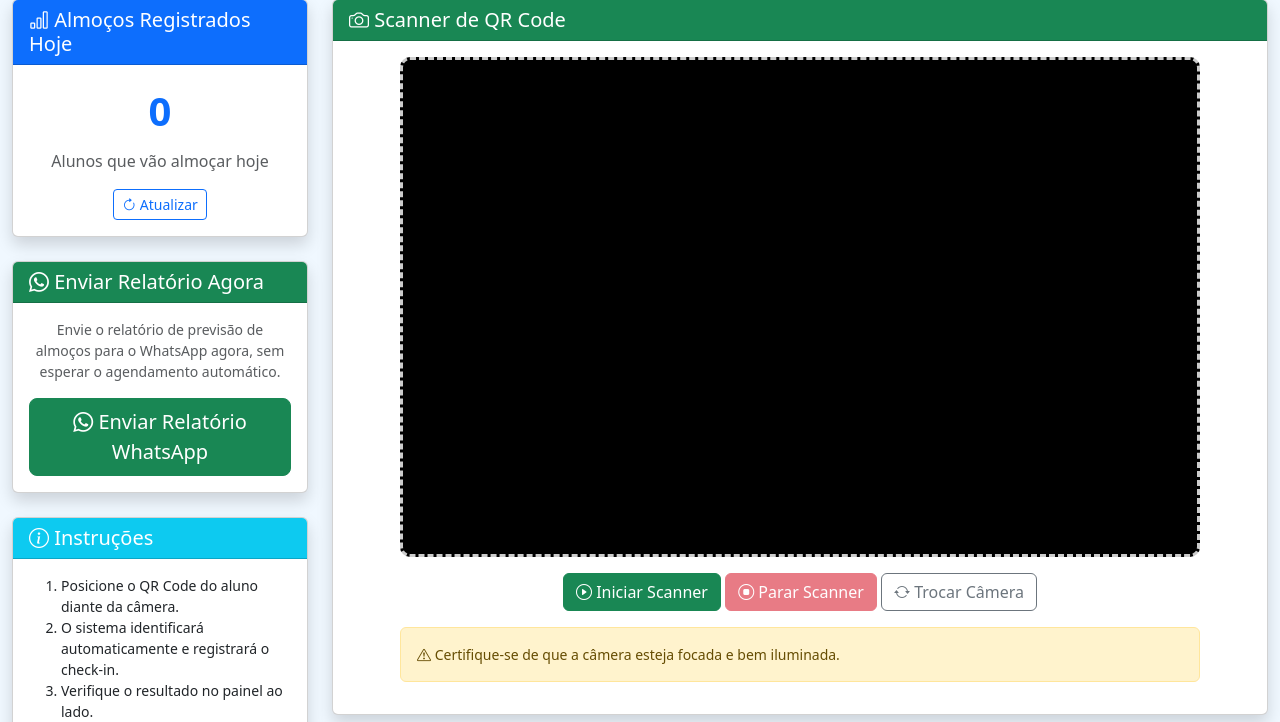
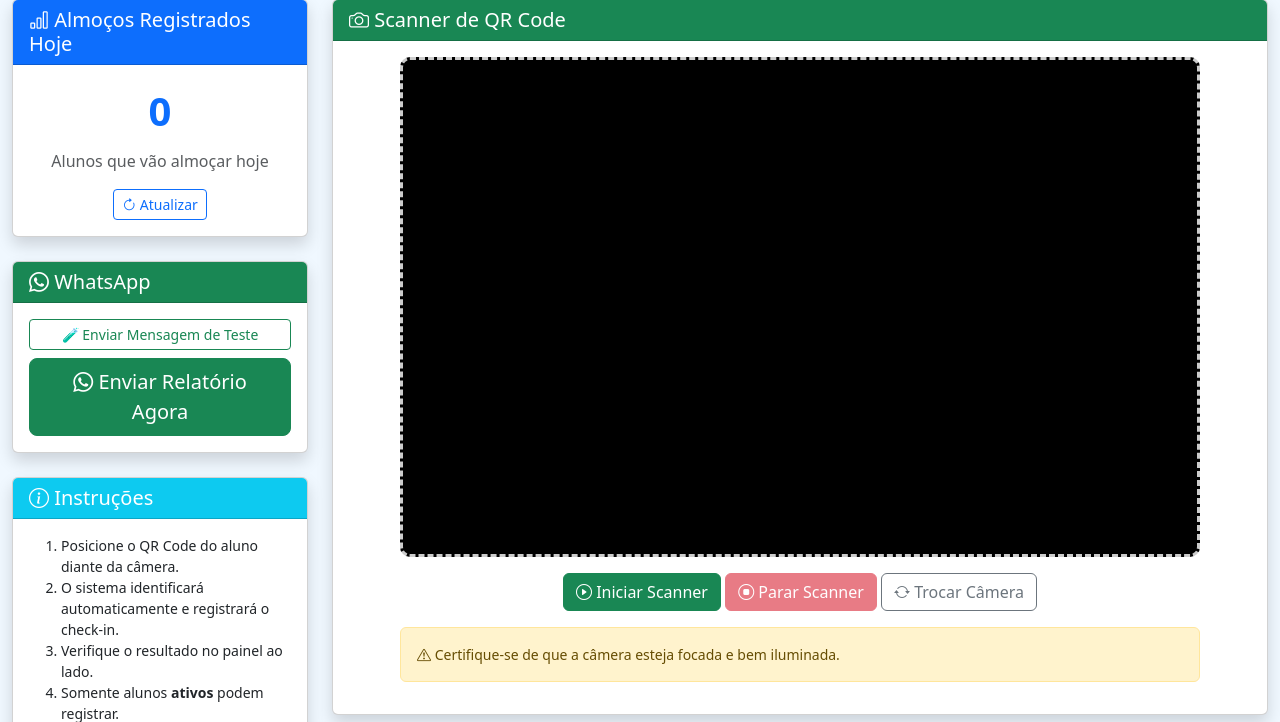
Before and after one commit to prifabiojorge/projeto-cantina, a Flask app: page /portaria in a window 1280 px wide. Shown: the part 81-803 px from the top of the page. Run offline with Flask 3, Linux system fonts and the light colour scheme; data that the repository does not hold is empty; some libraries are stand-ins or nearby versions.

Commit message:
feat: botão de teste WhatsApp na Portaria + rota /api/whatsapp/teste

```diff
--- a/sistema_cantina/app.py
+++ b/sistema_cantina/app.py
@@ -630,6 +630,27 @@ def api_relatorio_gerar_agora():
             'mensagem': f'Erro interno: {str(e)}'
         }), 500
 
+@app.route('/api/whatsapp/teste', methods=['POST'])
+def api_whatsapp_teste():
+    """Envia mensagem de teste via WhatsApp (CallMeBot)."""
+    from whatsapp_sender import enviar_whatsapp_callmebot
+    import json as _json
+    try:
+        config_path = Path(__file__).parent / 'config_escola.json'
+        with open(config_path, 'r', encoding='utf-8') as f:
+            cfg = _json.load(f)
+        wa = cfg.get('whatsapp', {})
+        phone = wa.get('numero_telefone', '')
+        apikey = wa.get('callmebot_apikey', '')
+        if not phone or not apikey:
+            return jsonify({'sucesso': False, 'mensagem': 'Phone ou API key não configurados.'}), 400
+        msg = f"🧪 Teste do Sistema Cantina - {datetime.now().strftime('%d/%m/%Y %H:%M:%S')}\n\nSe você recebeu esta mensagem, a integração está funcionando!"
+        ok = enviar_whatsapp_callmebot(phone, apikey, msg)
+        return jsonify({'sucesso': ok, 'mensagem': 'Mensagem enviada!' if ok else 'Falha ao enviar.'})
+    except Exception as e:
+        app.logger.error(f'Erro no teste WhatsApp: {e}')
+        return jsonify({'sucesso': False, 'mensagem': str(e)}), 500
+
 @app.route('/admin/configuracoes', methods=['GET', 'POST'])
 def admin_configuracoes():
     """Página de administração de configurações do sistema (JSON-based)."""
--- a/sistema_cantina/templates/portaria.html
+++ b/sistema_cantina/templates/portaria.html
@@ -86,12 +86,14 @@
                 <!-- Botão Enviar Relatório WhatsApp -->
                 <div class="card shadow mt-4">
                     <div class="card-header bg-success text-white">
-                        <h5 class="mb-0"><i class="bi bi-whatsapp"></i> Enviar Relatório Agora</h5>
+                        <h5 class="mb-0"><i class="bi bi-whatsapp"></i> WhatsApp</h5>
                     </div>
                     <div class="card-body text-center">
-                        <p class="small text-muted mb-3">Envie o relatório de previsão de almoços para o WhatsApp agora, sem esperar o agendamento automático.</p>
+                        <button class="btn btn-outline-success btn-sm w-100 mb-2" onclick="enviarTesteWhatsApp()">
+                            🧪 Enviar Mensagem de Teste
+                        </button>
                         <button class="btn btn-success btn-lg w-100" id="btn-enviar-whatsapp" onclick="enviarRelatorioWhatsApp()">
-                            <i class="bi bi-whatsapp"></i> Enviar Relatório WhatsApp
+                            <i class="bi bi-whatsapp"></i> Enviar Relatório Agora
                         </button>
                         <div id="whatsapp-status" class="mt-3" style="display: none;"></div>
                     </div>
@@ -435,6 +437,32 @@
             });
         }
 
+        // Enviar mensagem de teste WhatsApp
+        function enviarTesteWhatsApp() {
+            const statusDiv = document.getElementById('whatsapp-status');
+            statusDiv.style.display = 'block';
+            statusDiv.innerHTML = '<div class="alert alert-info"><i class="bi bi-hourglass-split"></i> Enviando teste...</div>';
+
+            fetch('/api/whatsapp/teste', {
+                method: 'POST',
+                headers: { 'Content-Type': 'application/json' }
+            })
+            .then(r => r.json())
+            .then(data => {
+                if (data.sucesso) {
+                    statusDiv.innerHTML = '<div class="alert alert-success"><i class="bi bi-check-circle"></i> <strong>Teste enviado!</strong> Verifique seu WhatsApp.</div>';
+                } else {
+                    statusDiv.innerHTML = '<div class="alert alert-warning"><i class="bi bi-exclamation-triangle"></i> ' + data.mensagem + '</div>';
+                }
+            })
+            .catch(err => {
+                statusDiv.innerHTML = '<div class="alert alert-danger"><i class="bi bi-x-circle"></i> Erro: ' + err + '</div>';
+            })
+            .finally(() => {
+                setTimeout(() => { statusDiv.style.display = 'none'; }, 10000);
+            });
+        }
+
         // Enviar relatório WhatsApp manualmente
         function enviarRelatorioWhatsApp() {
             const btn = document.getElementById('btn-enviar-whatsapp');
```
